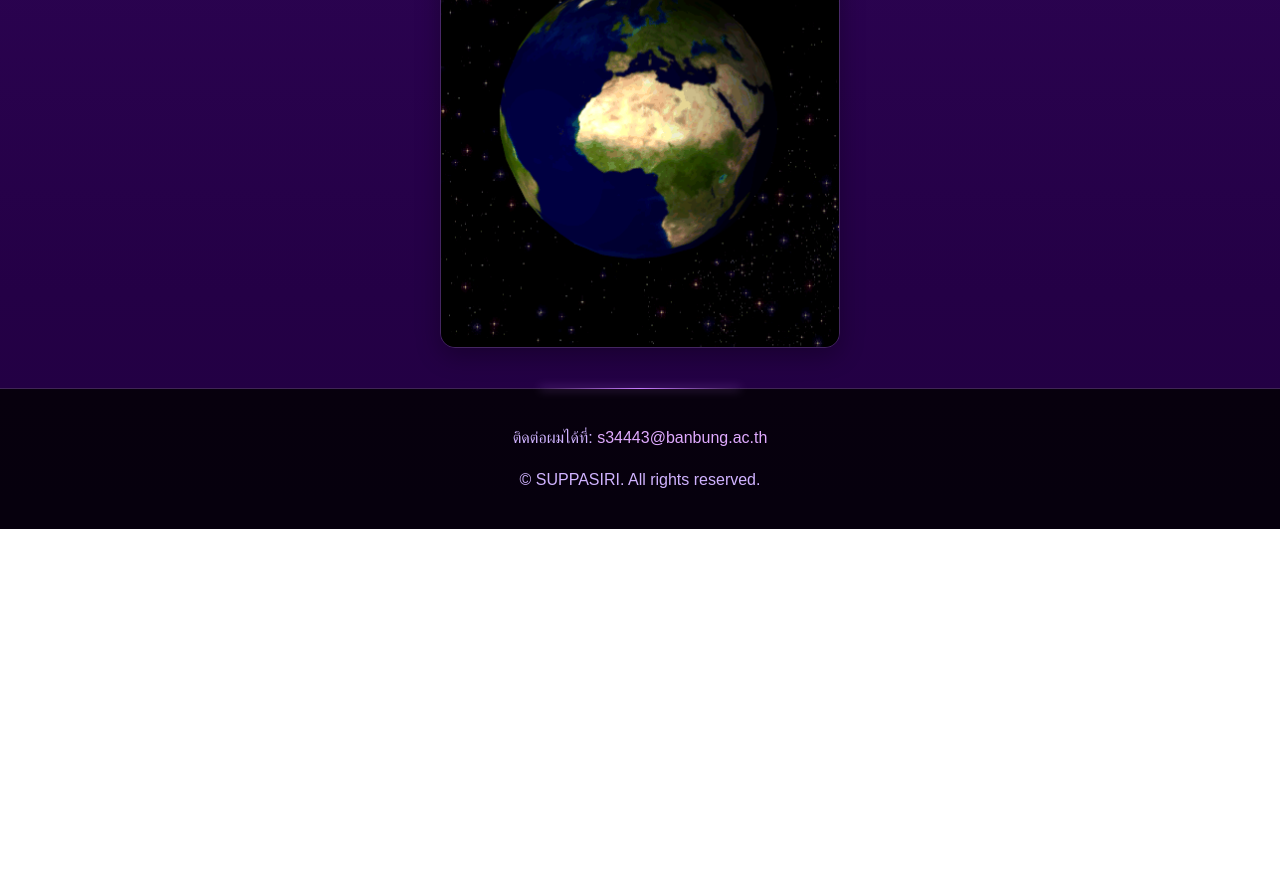
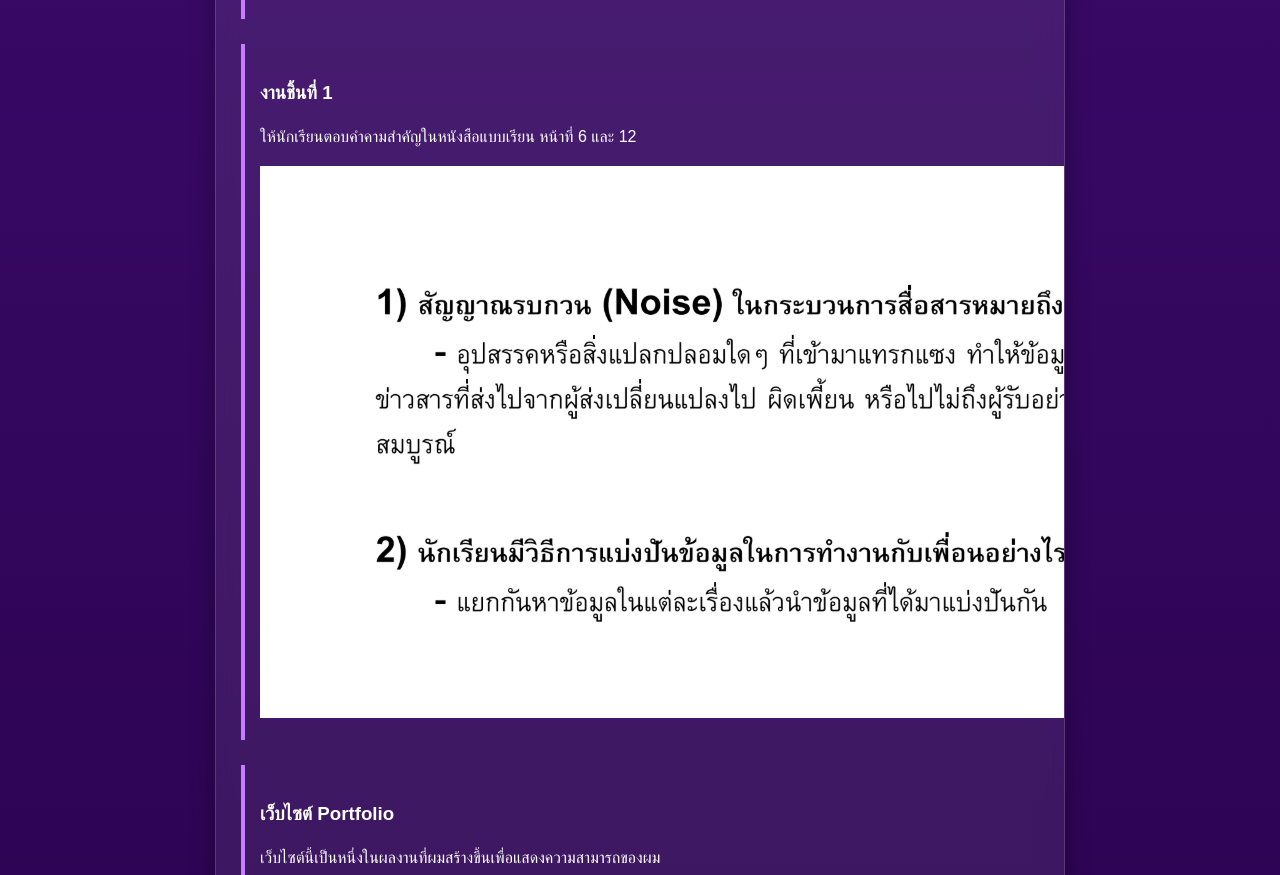
Before and after one commit to s34443-lang/su34443, a plain HTML site: page index.html in a window 1280 px wide. Shown: the part 1840-2715 px from the top of the page. Before the commit the page ends 2369 px from the top, so only its background shows below. Drawn offline with Linux system fonts and the light colour scheme.

Commit message:
Update index.html

```diff
--- a/index.html
+++ b/index.html
@@ -39,7 +39,19 @@
         <div class="project">
             <h3>เว็บไซต์ Portfolio</h3>
             <p>เว็บไซต์นี้เป็นหนึ่งในผลงานที่ผมสร้างขึ้นเพื่อแสดงความสามารถของผม</p>
-            <img src="Rotating_earth_(large).gif" alt="Animated Graphic">
+            <img src="092256.png" alt="'งาน 1">
+        </div>
+
+    <div class="project">
+            <h3>งานชิ้นที่ 1</h3>
+            <p>ให้นักเรียนตอบคำคามสำคัญในหนังสือแบบเรียน หน้าที่ 6 และ 12</p>
+            <img src="092256.png" alt="'งาน 1">
+        </div>
+
+    <div class="project">
+            <h3>เว็บไซต์ Portfolio</h3>
+            <p>เว็บไซต์นี้เป็นหนึ่งในผลงานที่ผมสร้างขึ้นเพื่อแสดงความสามารถของผม</p>
+            <img src="092256.png" alt="'งาน 1">
         </div>
 </section>
 
```
